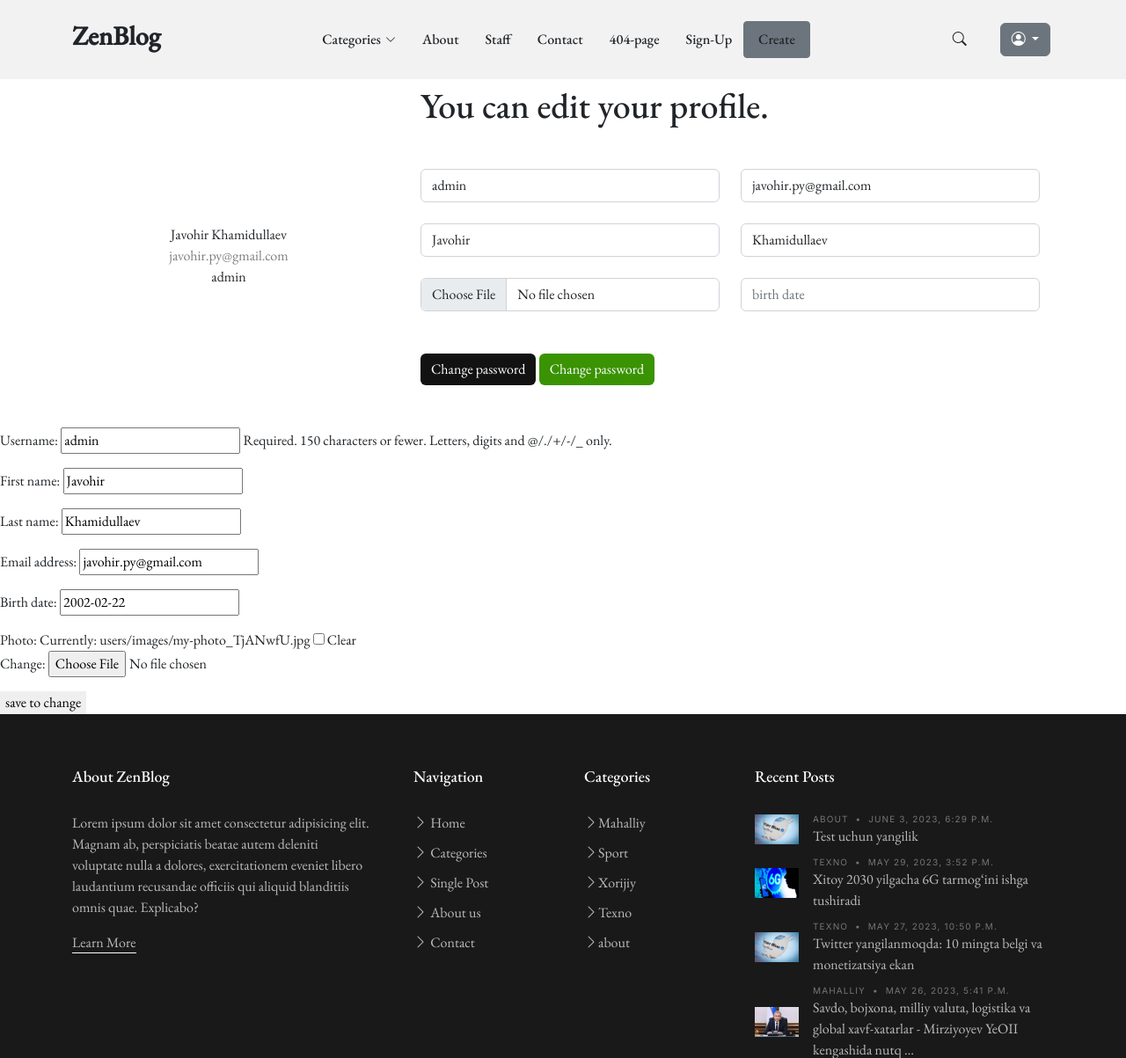
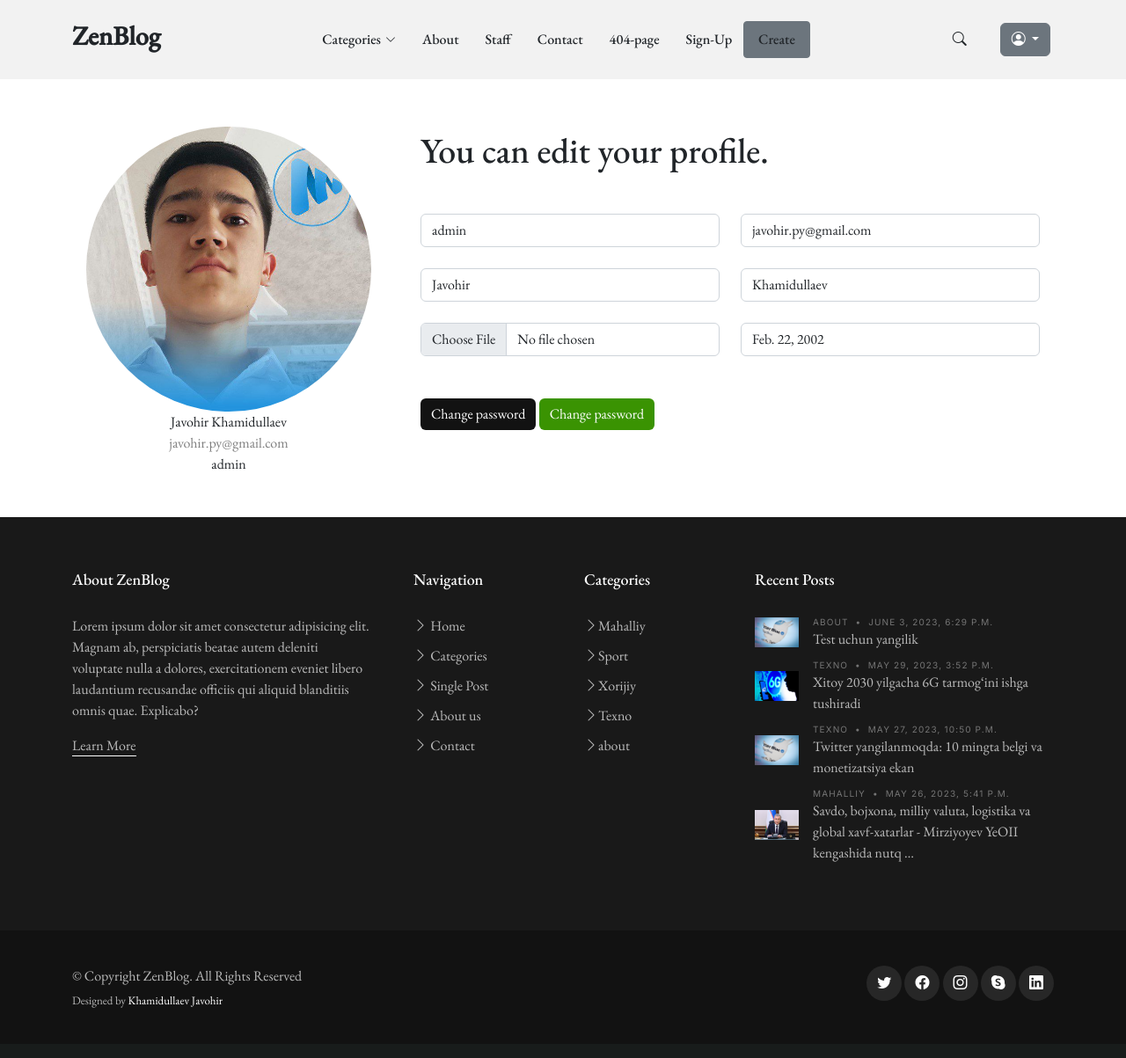
Before and after one commit to Javohir-dev/breaking-news, a Django app: page /edit-profile/ in a window 1280 px wide. Shown: the top 1203 px of the page at 88% size. After the commit the page ends 1146 px from the top, so only its background shows below. Run offline with Django 4.2, Linux system fonts and the light colour scheme; a user stored in the database is signed in; data comes from the database, SQL or seed files in the repository; both versions use the stored data as it was after the commit; some libraries are stand-ins or nearby versions; some web fonts are replaced.

Commit message:
some changes

```diff
--- a/accounts/models.py
+++ b/accounts/models.py
@@ -4,7 +4,7 @@
 
 class Profile(models.Model):
     user = models.OneToOneField(User, on_delete=models.CASCADE)
-    photo = models.ImageField(upload_to="users/images", blank=True, null=True)
+    photo = models.ImageField(upload_to="users/images")
     birth_date = models.DateField(blank=True, null=True)
 
     def __str__(self):
--- a/accounts/views.py
+++ b/accounts/views.py
@@ -91,6 +91,8 @@
 
 
 def user_edit(request):
+    user = request.user
+    profile = Profile.objects.get(user=user)
     if request.method == "POST":
         user_form = UserEditForm(instance=request.user, data=request.POST)
         profile_form = ProfileEditForm(instance=request.user.profile, data=request.POST)
@@ -105,5 +107,6 @@
     context = {
         "user_form": user_form,
         "profile_form": profile_form,
+        "profile": profile,
     }
     return render(request, "account/profile-edit.html", context)
--- a/templates/account/profile-edit.html
+++ b/templates/account/profile-edit.html
@@ -36,7 +36,7 @@
               <input type="file" name="photo" class="form-control" id="id_image" />
             </div>
             <div class="col-md-6 mt-4">
-              <input type="text" name="birth_date" class="form-control" placeholder="birth date" value="{{ profile.birth_date }}" />
+              <input type="text" name="birth_date" class="form-control" placeholder="Feb. 22, 2002" value="{{ profile.birth_date }}" />
             </div>
           </div>
           <div class="mt-5 text-right">
@@ -47,9 +47,9 @@
       </div>
     </div>
   </div>
-  <form method="post" enctype="multipart/form-data">{% csrf_token %}
+  {% comment %} <form method="post" enctype="multipart/form-data">{% csrf_token %}
     {{ user_form.as_p }}
     {{ profile_form.as_p }}
     <button type="submit">save to change</button>
-  </form>
+  </form> {% endcomment %}
 {% endblock content %}
--- a/templates/registration/profile.html
+++ b/templates/registration/profile.html
@@ -8,7 +8,7 @@
     <div class="row align-items-center">
       <div class="col-md-4 border-right">
         <div class="d-flex flex-column align-items-center text-center p-3 py-5">
-          <img class="rounded-circle mt-5" src="{{ user.photo.url }}" width="90">
+          <img class="rounded-circle mt-5" src="{{ profile.photo.url }}" width="90">
           <span class="font-weight-bold">{{ user.first_name }} {{ user.last_name }}</span>
           <span class="text-black-50">{{ user.email }}</span>
           <span>{{ user.username }}</span>
```
Also changed, not shown: db.sqlite3, media/users/images/my-photo_TjANwfU.jpg (added).
